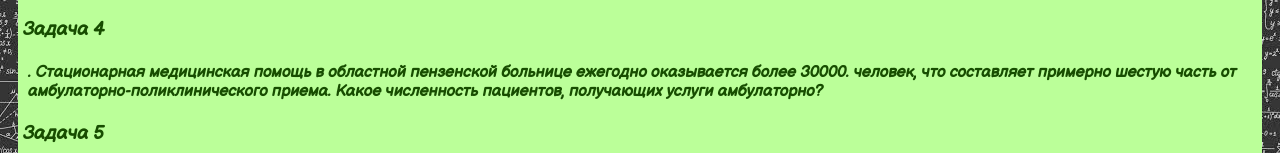
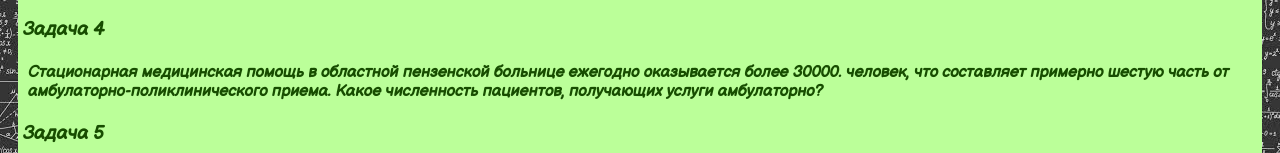
Before and after one commit to IlyaSeleznev04082008/IlyaSeleznev04082008.github.io, a plain HTML site: page index-excel.html in a window 1280 px wide. Shown: the part 456-609 px from the top of the page. Drawn offline with Linux system fonts and the light colour scheme.

Commit message:
Add files via upload

```diff
--- a/index-excel.html
+++ b/index-excel.html
@@ -35,7 +35,7 @@
             <h4> В 2015 году мероприятия, проведенные учреждением «Пензенский краеведческий музей», посетили 353 388  человек. Из них две третью часть составляют дети. Сколько мероприятий посетило взрослое население?</h4></dt>
          <dl><h3>Задача 4</h3></dl>
         <dt>
-            <h4> . Стационарная медицинская помощь в областной пензенской больнице ежегодно оказывается более 30000. человек, что составляет примерно шестую часть от амбулаторно-поликлинического приема. Какое численность пациентов, получающих услуги амбулаторно?</h4></dt>
+            <h4> Стационарная медицинская помощь в областной пензенской больнице ежегодно оказывается более 30000. человек, что составляет примерно шестую часть от амбулаторно-поликлинического приема. Какое численность пациентов, получающих услуги амбулаторно?</h4></dt>
         <dl><h3>Задача 5</h3></dl>
         <dt>
             <h4> За 2017 год коллективом кинотеатра «Роликс» было проведено 2000 киносеансов. Это в два раза больше, чем 10 лет тому назад. Сколько киносеансов могли  посетить жители Пензы в кинозале «Роликс» 10 лет тому назад?</h4></dt>
```
